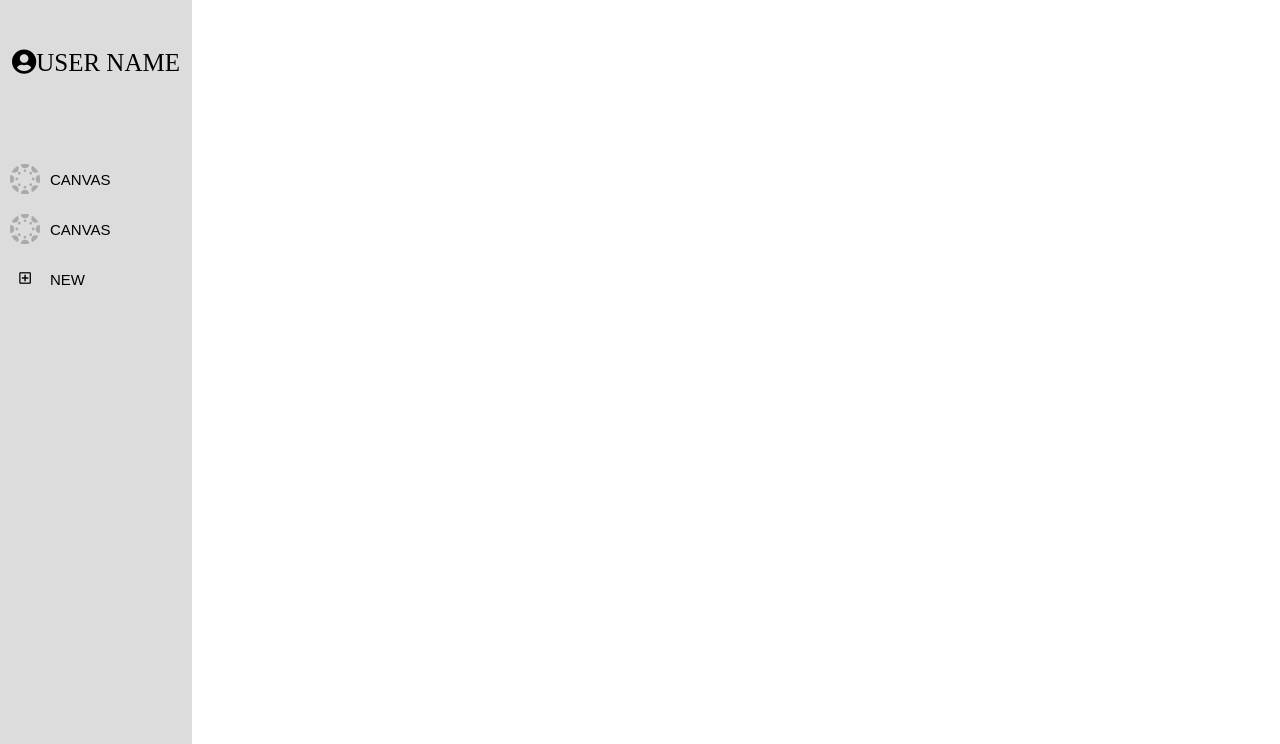
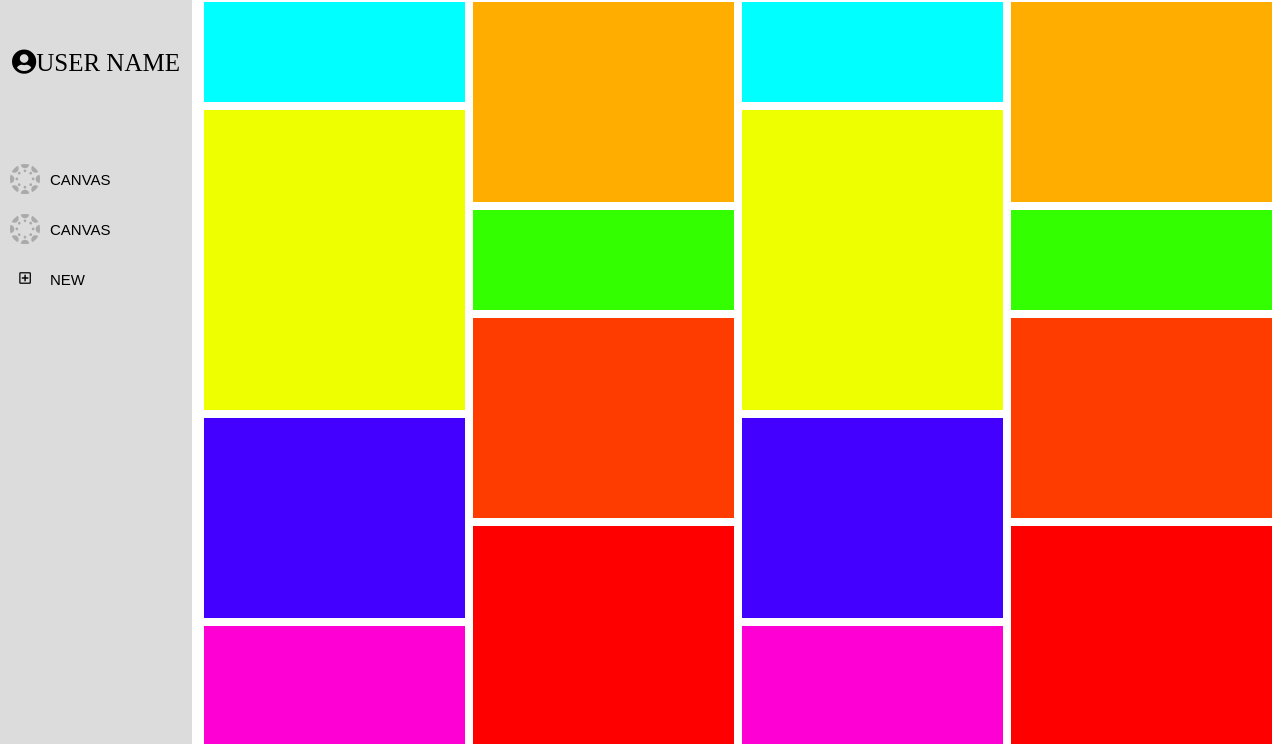
Before and after one commit to sakurasoso/homeworkReminder, an Electron app: page src/html/index.html in a window 1280 px wide. Shown: the part 56-800 px from the top of the page. Drawn offline with Linux system fonts and the light colour scheme.

Commit message:
new align style(DON'T CARE COLORS)

```diff
--- a/src/css/main.css
+++ b/src/css/main.css
@@ -137,9 +137,27 @@ ol{
 }
 
 .todo_main{
-    width: 80%;
+    width: 85%;
 }
 .todo_main_con{
     width: 100%;
     height: 100%;
+    white-space: nowrap;
+    overflow-y: scroll;
+
 }
+.todo_main_row{
+    display: flex;
+    flex-wrap: wrap;
+    padding: 0 8px 0 4px;
+}
+.todo_column{
+    flex: 25%;
+    max-width: 25%;
+}
+.todo_column div {
+    width: calc ( 100% - 8px );
+    margin-top: 8px;
+    margin-left: 8px;
+    vertical-align: middle;
+  }
--- a/src/html/index.html
+++ b/src/html/index.html
@@ -55,7 +55,33 @@
             </div>
             <div role="outside_con" class="todo_main">
                 <div role="listbox" class="todo_main_con">
+                    <div role="calendar_row" class="todo_main_row">
+                        <div class="todo_column">
+                            <div style="background-color: aqua; height: 100px;"></div>
+                            <div style="background-color: rgb(238, 255, 0); height: 300px;"></div>
+                            <div style="background-color: rgb(68, 0, 255); height: 200px;"></div>
+                            <div style="background-color: rgb(255, 0, 212); height: 400px;"></div>
+                        </div>
+                        <div class="todo_column">
+                            <div style="background-color: rgb(255, 174, 0); height: 200px;"></div>
+                            <div style="background-color: rgb(51, 255, 0); height: 100px;"></div>
+                            <div style="background-color: rgb(255, 60, 0); height: 200px;"></div>
+                            <div style="background-color: rgb(255, 0, 0); height: 400px;"></div>
+                        </div>
+                        <div class="todo_column">
+                            <div style="background-color: aqua; height: 100px;"></div>
+                            <div style="background-color: rgb(238, 255, 0); height: 300px;"></div>
+                            <div style="background-color: rgb(68, 0, 255); height: 200px;"></div>
+                            <div style="background-color: rgb(255, 0, 212); height: 400px;"></div>
+                        </div>
+                        <div class="todo_column">
+                            <div style="background-color: rgb(255, 174, 0); height: 200px;"></div>
+                            <div style="background-color: rgb(51, 255, 0); height: 100px;"></div>
+                            <div style="background-color: rgb(255, 60, 0); height: 200px;"></div>
+                            <div style="background-color: rgb(255, 0, 0); height: 400px;"></div>
+                        </div>
 
+                    </div>
                 </div>
             </div>
 
--- a/src/main.js
+++ b/src/main.js
@@ -104,7 +104,6 @@ const top_Menu_Data = [
       { role: 'togglefullscreen' }
     ]
   },
-  // { role: 'windowMenu' }
   {
     label: 'Window',
     submenu: [
```
